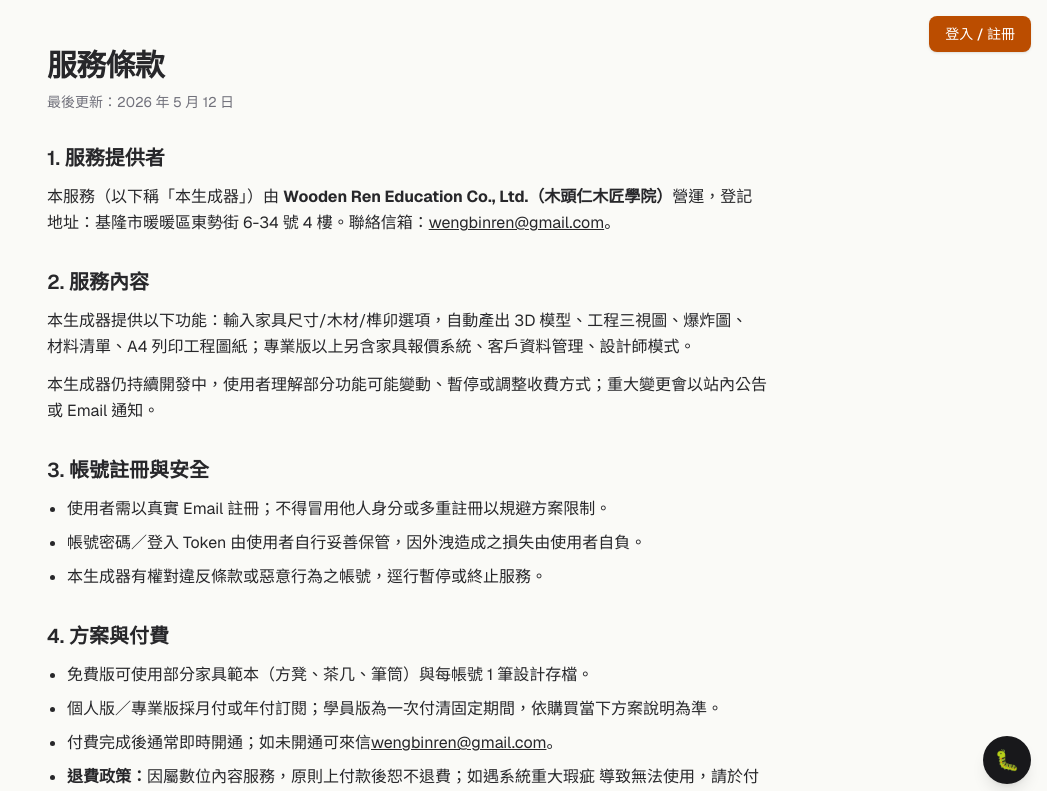
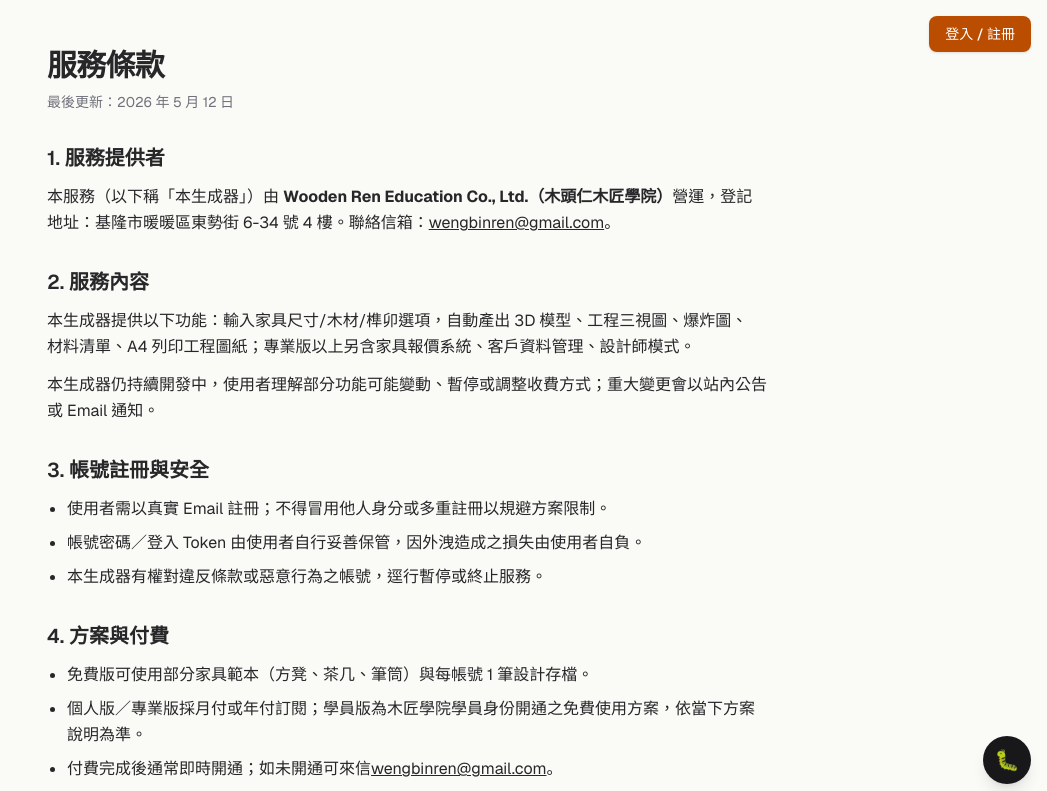
Before and after one commit to freeecat123-cmyk/wooden-ren-designer, a Next.js app: page /terms in a window 1280 px wide. Shown: the top 791 px of the page, without its empty margins (233-1280 px from the left). Built offline with nearby package versions, Linux system fonts and the light colour scheme; no server answers.

Commit message:
docs: 修正學員版描述（學員身份免費 2 年，非一次付清）

```diff
--- a/app/refund/page.tsx
+++ b/app/refund/page.tsx
@@ -43,7 +43,7 @@ export default function RefundPage() {
           <li>已使用本服務產出工程圖、PDF、3D 模型、報價單或任何下載檔案。</li>
           <li>個人因素（不會用、不想用、家中無木工機具、操作不熟悉等）。</li>
           <li>因違反《服務條款》遭暫停或終止帳號者。</li>
-          <li>一次付清之學員版於開通後一律不退費。</li>
+          <li>學員版為免費開通方案，無付費，不涉及退費。</li>
         </ul>
       </section>
 
--- a/app/terms/page.tsx
+++ b/app/terms/page.tsx
@@ -46,7 +46,7 @@ export default function TermsPage() {
         <h2 className="text-xl font-semibold">4. 方案與付費</h2>
         <ul className="ml-5 list-disc space-y-2">
           <li>免費版可使用部分家具範本（方凳、茶几、筆筒）與每帳號 1 筆設計存檔。</li>
-          <li>個人版／專業版採月付或年付訂閱；學員版為一次付清固定期間，依購買當下方案說明為準。</li>
+          <li>個人版／專業版採月付或年付訂閱；學員版為木匠學院學員身份開通之免費使用方案，依當下方案說明為準。</li>
           <li>付費完成後通常即時開通；如未開通可來信
             <a className="underline" href="mailto:wengbinren@gmail.com">wengbinren@gmail.com</a>。</li>
           <li>
```
